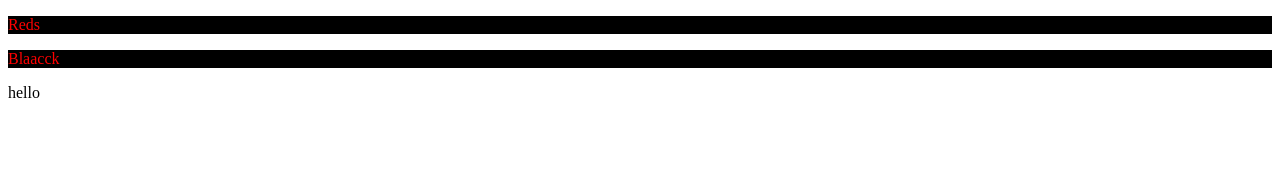
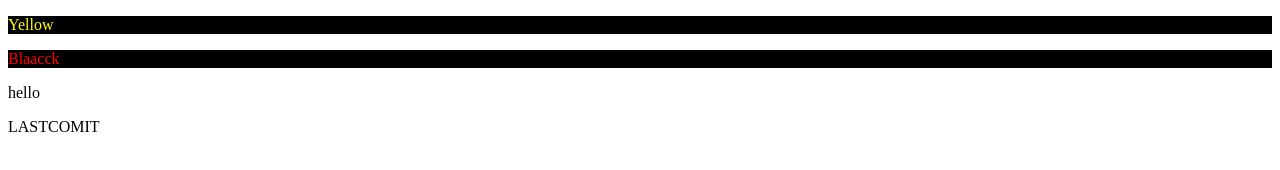
Before and after one commit to Dhaval-Dhanwani/LocalRepo, a plain HTML site: page index.html in a window 1280 px wide. Drawn offline with Linux system fonts and the light colour scheme.

Commit message:
lastcommit

```diff
--- a/index.html
+++ b/index.html
@@ -6,11 +6,10 @@
     <title>Document</title>
 </head>
 <body>
-    <p style="color: red;background-color: black;">Reds</p>
+    <p style="color: yellow;background-color: black;">Yellow</p>
     <p style="color: red;background-color: black;">Blaacck</p>
     <p>hello</p>
-
-
+    <p>LASTCOMIT</p>
 
 </body>
 </html>
```
